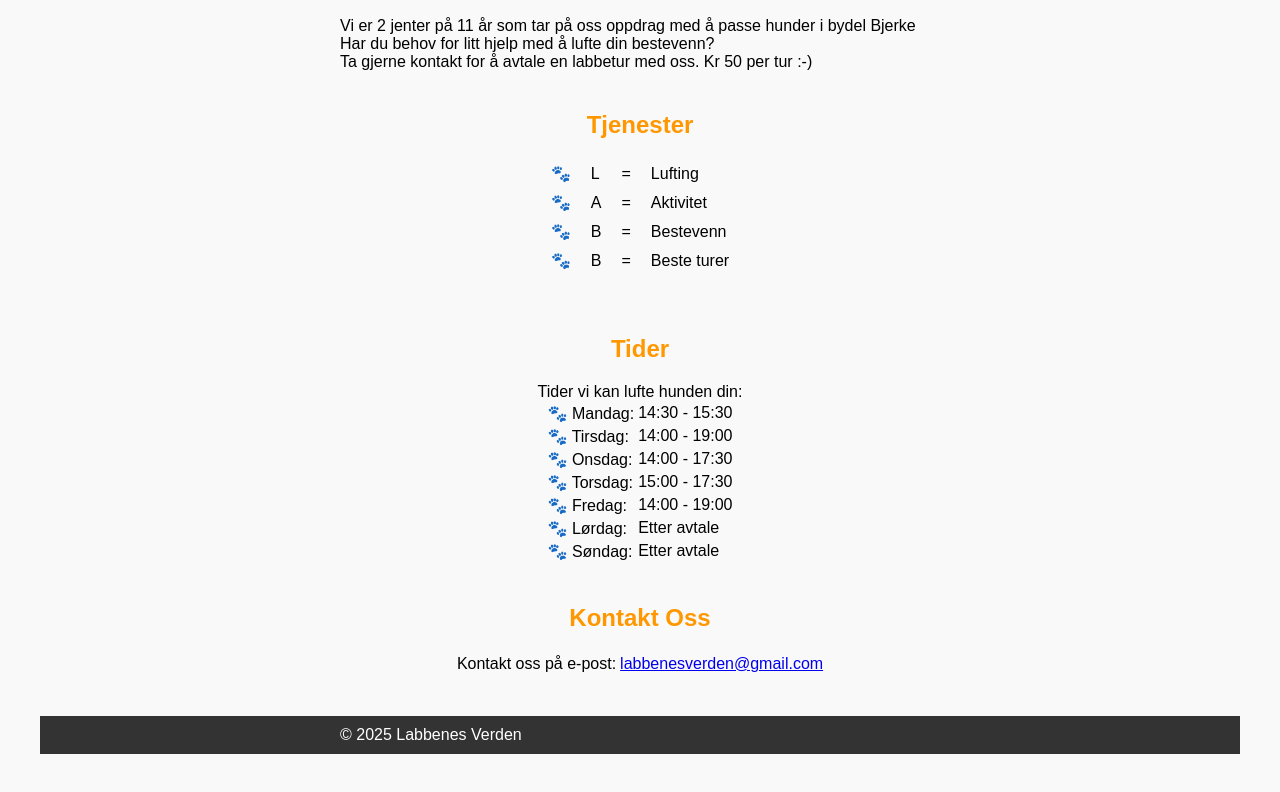
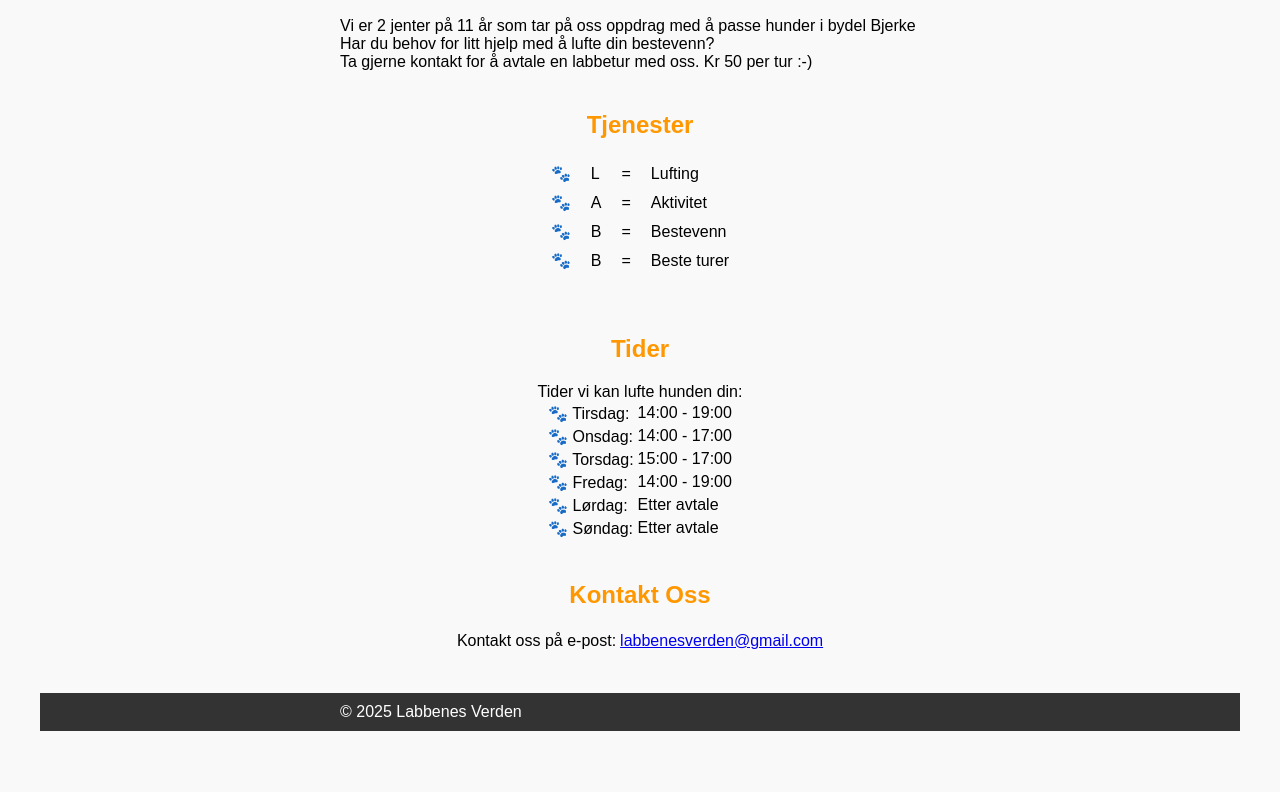
Before and after one commit to Labbenesverden/Hundepass, a plain HTML site: page index.html in a window 1280 px wide. Shown: the part 725-1517 px from the top of the page. After the commit the page ends 1496 px from the top, so only its background shows below. Drawn offline with Linux system fonts and the light colour scheme.

Commit message:
Update index.html

```diff
--- a/index.html
+++ b/index.html
@@ -148,20 +148,16 @@
     <td>Tider vi kan lufte hunden din:</td>
     <table style="margin: 0 auto; text-align: left;">
         <tr>
-            <td>🐾 Mandag:</td>
-            <td>14:30 - 15:30</td>
-        </tr>
-        <tr>
             <td>🐾 Tirsdag:</td>
             <td>14:00 - 19:00</td>
         </tr>
         <tr>
             <td>🐾 Onsdag:</td>
-            <td>14:00 - 17:30</td>
+            <td>14:00 - 17:00</td>
         </tr>
         <tr>
             <td>🐾 Torsdag:</td>
-            <td>15:00 - 17:30</td>
+            <td>15:00 - 17:00</td>
         </tr>
         <tr>
             <td>🐾 Fredag:</td>
```
